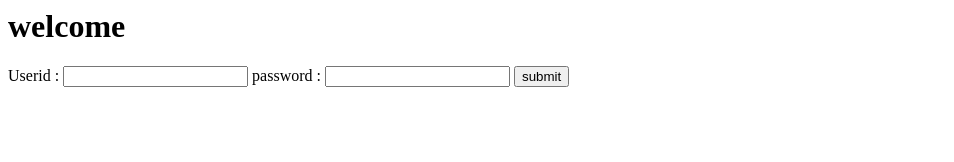
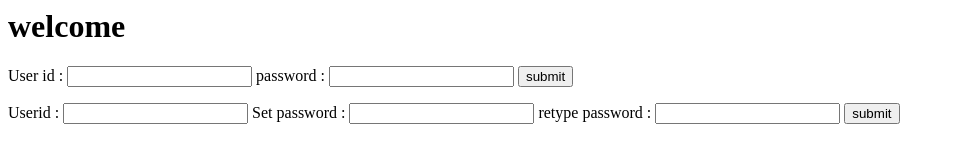
Before and after one commit to adarshsuresh07/CSE-2017-21, a plain HTML site: page index.html in a window 1280 px wide. Shown: the whole page, without its empty margins (0-954 px from the left). Drawn offline with Linux system fonts and the light colour scheme.

Commit message:
second form

```diff
--- a/index.html
+++ b/index.html
@@ -5,10 +5,17 @@
 	</head>
 <body>
 	<h1>welcome</h1>
-	<form action="main.html">
-		Userid : <input type="text">
+	<form id="login" action="main.html">
+		User id : <input type="text">
 		password : <input type="password">
 		<button>submit</button>
 	</form>
+	<form id = "signup" action="main.html">
+			Userid : <input type="text">
+			Set password : <input type="password">
+			retype password : <input type="password">
+			<button>submit</button>
+		</form>
+
 </body>
 </html>
```
